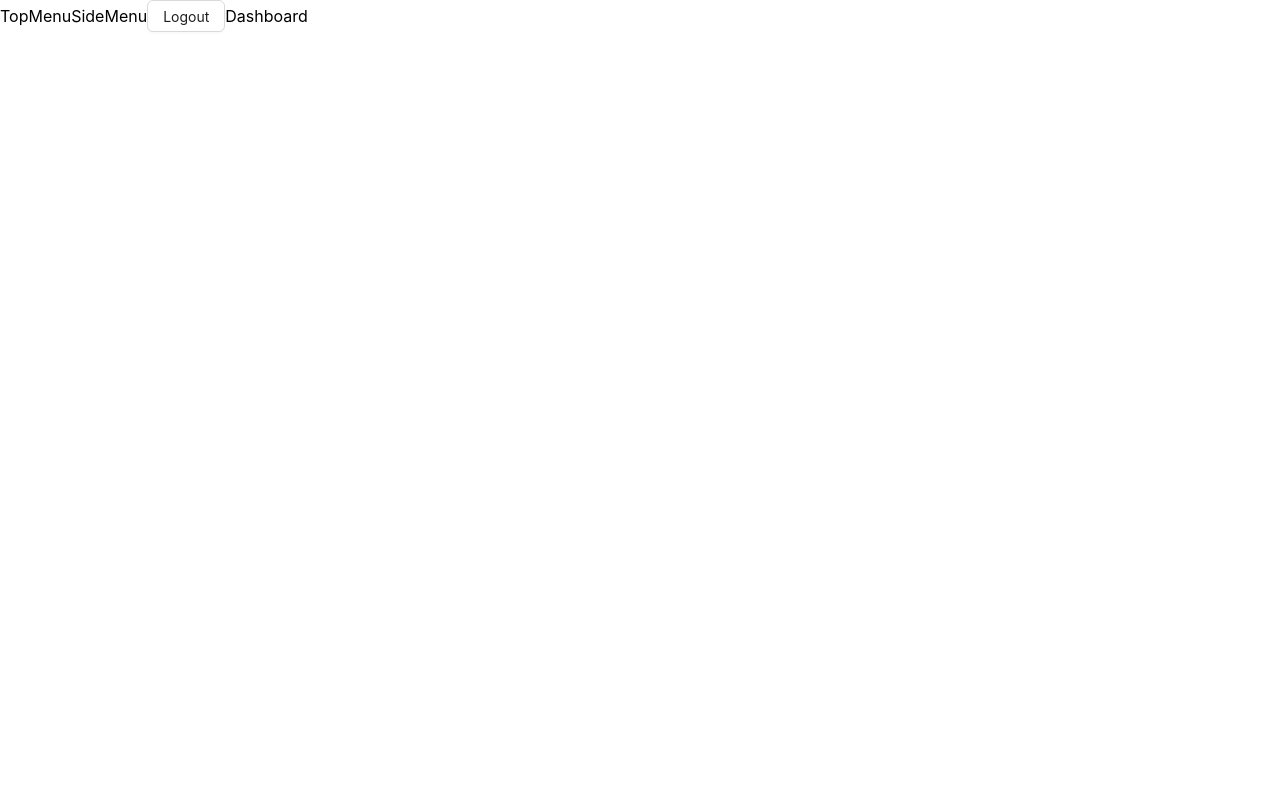
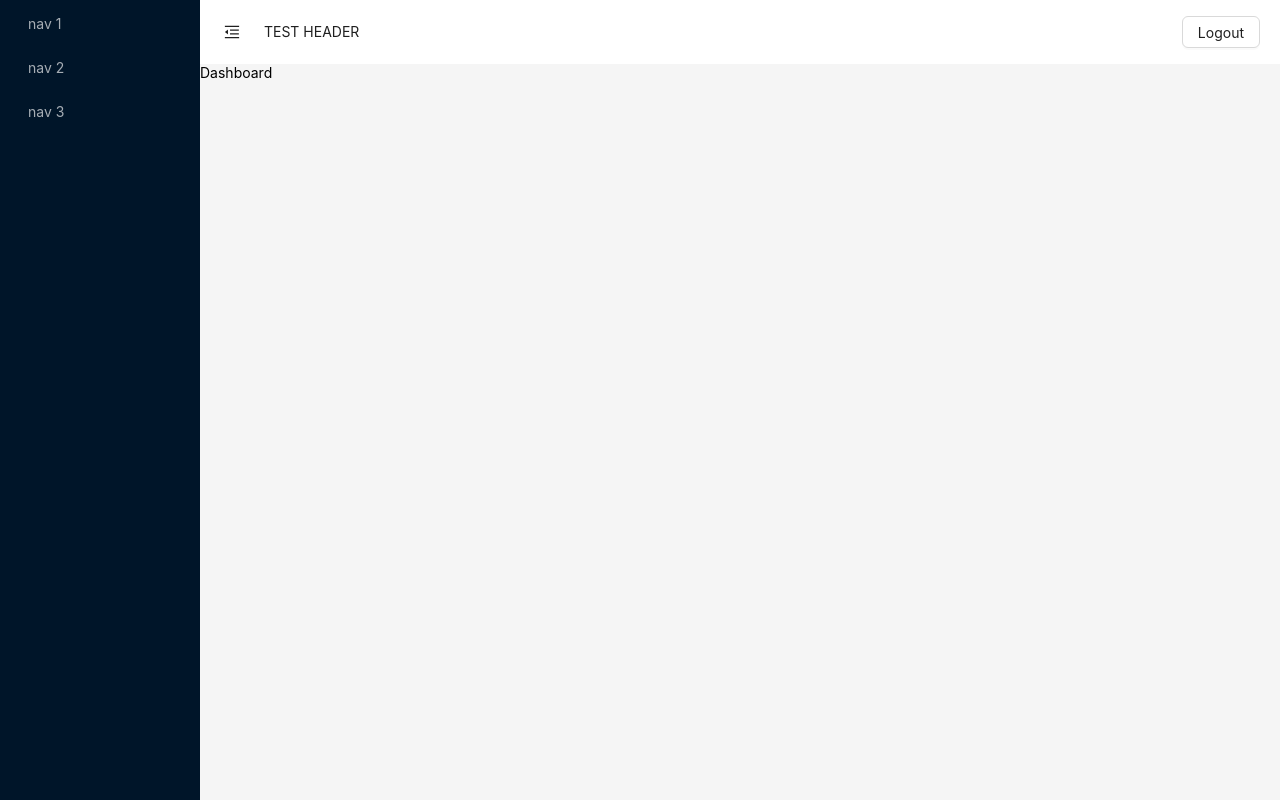
Before and after one commit to Dujthep/practis-reacts, a React (Create React App) app: page / in a window 1280 px wide. Both pictures are taken after typing "Sample", "Sample123" into the empty fields and a click on the button "Submit". Built offline with nearby package versions, Linux system fonts and the light colour scheme.

Commit message:
create top-bar, side-bar and template.

```diff
--- a/package.json
+++ b/package.json
@@ -3,6 +3,7 @@
   "version": "0.1.0",
   "private": true,
   "dependencies": {
+    "@ant-design/icons": "^5.2.6",
     "@preact/signals": "^1.2.2",
     "@testing-library/jest-dom": "^5.17.0",
     "@testing-library/react": "^13.4.0",
--- /dev/null
+++ b/src/components/SideBarComponent.tsx
@@ -0,0 +1,36 @@
+import { Menu } from 'antd';
+import Sider from 'antd/es/layout/Sider';
+import { useState } from 'react';
+
+export const SideBarComponent: React.FC = () => {
+  const [isTrigger, setSsTrigger] = useState(null);
+  const [isCollapsed, setIsCollapsed] = useState(false);
+
+  return (
+    <Sider trigger={isTrigger} collapsible collapsed={isCollapsed}>
+      <div className="demo-logo-vertical" />
+      <Menu
+        theme="dark"
+        mode="inline"
+        // defaultSelectedKeys={['1']}
+        items={[
+          {
+            key: '1',
+            // icon: <UserOutlined />,
+            label: 'nav 1',
+          },
+          {
+            key: '2',
+            // icon: <VideoCameraOutlined />,
+            label: 'nav 2',
+          },
+          {
+            key: '3',
+            // icon: <UploadOutlined />,
+            label: 'nav 3',
+          },
+        ]}
+      />
+    </Sider>
+  );
+};
--- /dev/null
+++ b/src/components/TopBarComponent.tsx
@@ -0,0 +1,44 @@
+import { MenuFoldOutlined, MenuUnfoldOutlined } from '@ant-design/icons';
+import { Button, Row, theme } from 'antd';
+import { Header } from 'antd/es/layout/layout';
+import { useState } from 'react';
+import { AuthService } from '../services/AuthService';
+
+const onLogout = (setAuthenticated: any) => {
+  AuthService.removeUser();
+  setAuthenticated(AuthService.checkAuth());
+};
+
+export const TopBarComponent: React.FC<any> = ({ setAuthenticated }) => {
+  const [collapsed, setCollapsed] = useState(false);
+  const {
+    token: { colorBgContainer, borderRadiusLG },
+  } = theme.useToken();
+
+  return (
+    <Header
+      style={{ padding: '0px 20px 0px 0px', background: colorBgContainer }}
+    >
+      <Row align="middle">
+        <Button
+          type="text"
+          icon={collapsed ? <MenuUnfoldOutlined /> : <MenuFoldOutlined />}
+          // onClick={() => setCollapsed(!collapsed)}
+          style={{
+            fontSize: '16px',
+            width: 64,
+            height: 64,
+          }}
+        />
+        <label
+          style={{
+            marginRight: 'auto',
+          }}
+        >
+          TEST HEADER
+        </label>
+        <Button onClick={() => onLogout(setAuthenticated)}>Logout</Button>
+      </Row>
+    </Header>
+  );
+};
--- a/src/pages/home/HomePage.tsx
+++ b/src/pages/home/HomePage.tsx
@@ -1,6 +1,6 @@
 import React, { useState } from 'react';
 import { AuthService } from '../../services/AuthService';
-import { Layout } from '../layout/Layout';
+import { LayoutPage } from '../layout/LayoutPage';
 import { Login } from '../login/Login';
 
 export const HomePage: React.FC = () => {
@@ -9,7 +9,7 @@ export const HomePage: React.FC = () => {
   return (
     <>
       {authenticated ? (
-        <Layout setAuthenticated={setAuthenticated} />
+        <LayoutPage setAuthenticated={setAuthenticated} />
       ) : (
         <Login setAuthenticated={setAuthenticated} />
       )}
--- a/src/pages/layout/Layout.tsx
+++ /dev/null
@@ -1,22 +0,0 @@
-import { Button } from 'antd';
-import React from 'react';
-import { AuthService } from '../../services/AuthService';
-import { Dashboard } from '../dashboard/Dashboard';
-import { TopMenu } from './components/TopMenu';
-import { SideMenu } from './components/SideMenu';
-
-const onLogout = (setAuthenticated: any) => {
-  AuthService.removeUser();
-  setAuthenticated(AuthService.checkAuth());
-};
-
-export const Layout: React.FC<any> = ({ setAuthenticated }) => {
-  return (
-    <>
-      <TopMenu />
-      <SideMenu />
-      <Button onClick={() => onLogout(setAuthenticated)}>Logout</Button>
-      <Dashboard />
-    </>
-  );
-};
--- /dev/null
+++ b/src/pages/layout/LayoutPage.tsx
@@ -0,0 +1,22 @@
+import { Button, Layout } from 'antd';
+import React from 'react';
+import { AuthService } from '../../services/AuthService';
+import { Dashboard } from '../dashboard/Dashboard';
+import { TopMenu } from './components/TopMenu';
+import { SideMenu } from './components/SideMenu';
+
+export const LayoutPage: React.FC<any> = ({ setAuthenticated }) => {
+  return (
+    <Layout
+      style={{
+        height: '100svh',
+      }}
+    >
+      <SideMenu />
+      <Layout>
+        <TopMenu setAuthenticated={setAuthenticated} />
+        <Dashboard />
+      </Layout>
+    </Layout>
+  );
+};
--- a/src/pages/layout/components/SideMenu.tsx
+++ b/src/pages/layout/components/SideMenu.tsx
@@ -1,3 +1,6 @@
+import React from 'react';
+import { SideBarComponent } from '../../../components/SideBarComponent';
+
 export const SideMenu: React.FC = () => {
-  return <>SideMenu</>;
+  return <SideBarComponent />;
 };
--- a/src/pages/layout/components/TopMenu.tsx
+++ b/src/pages/layout/components/TopMenu.tsx
@@ -1,5 +1,6 @@
 import React from 'react';
+import { TopBarComponent } from '../../../components/TopBarComponent';
 
-export const TopMenu: React.FC = () => {
-  return <>TopMenu</>;
+export const TopMenu: React.FC<any> = ({ setAuthenticated }) => {
+  return <TopBarComponent setAuthenticated={setAuthenticated} />;
 };
--- a/src/utils/Route.tsx
+++ b/src/utils/Route.tsx
@@ -1,6 +1,6 @@
 import App from '../App';
 import { Dashboard } from '../pages/dashboard/Dashboard';
-import { Layout } from '../pages/layout/Layout';
+import { LayoutPage } from '../pages/layout/LayoutPage';
 
 export function PublicRoute() {
   return [{ path: '/', element: <App /> }];
@@ -10,7 +10,7 @@ export function PrivateRoute() {
   return [
     {
       path: '/',
-      element: <Layout />,
+      element: <LayoutPage />,
       children: [{ path: '/', element: <Dashboard /> }],
     },
   ];
```
Also changed, not shown: 1 other file (tests, documents, lock files or other folders).
